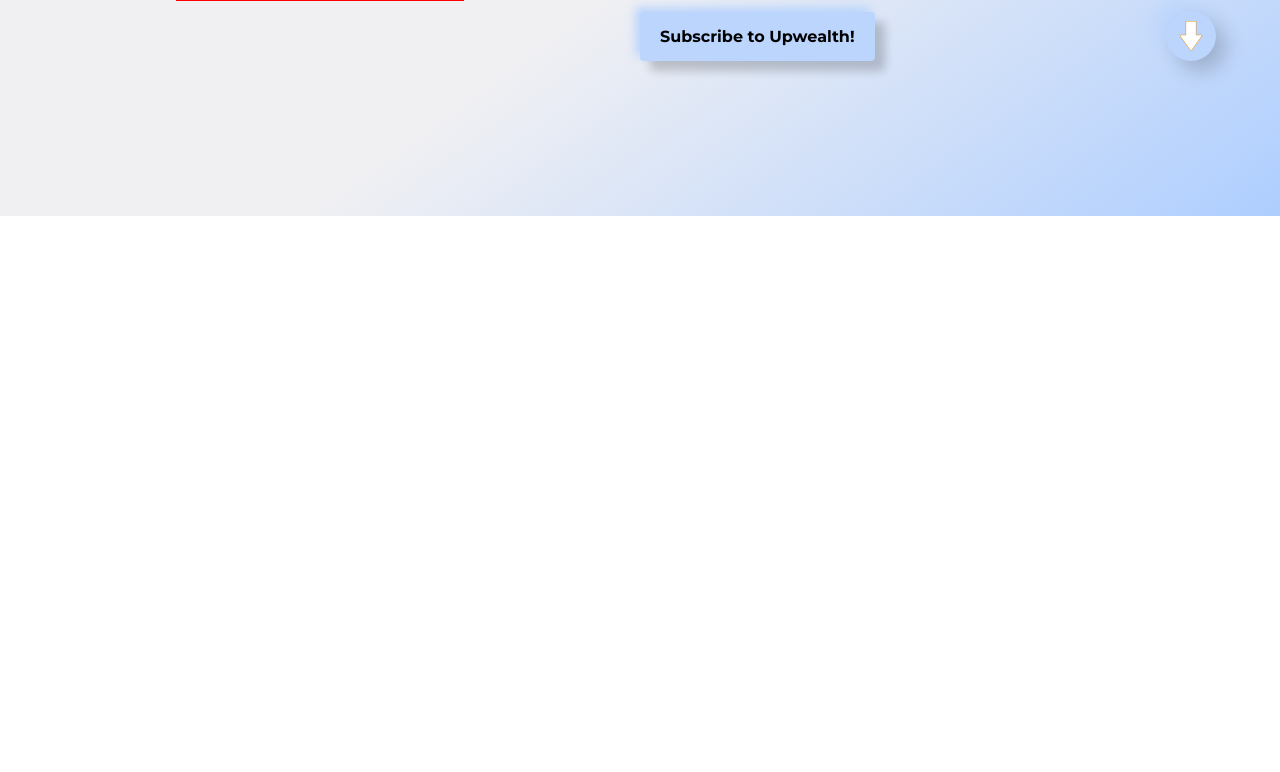
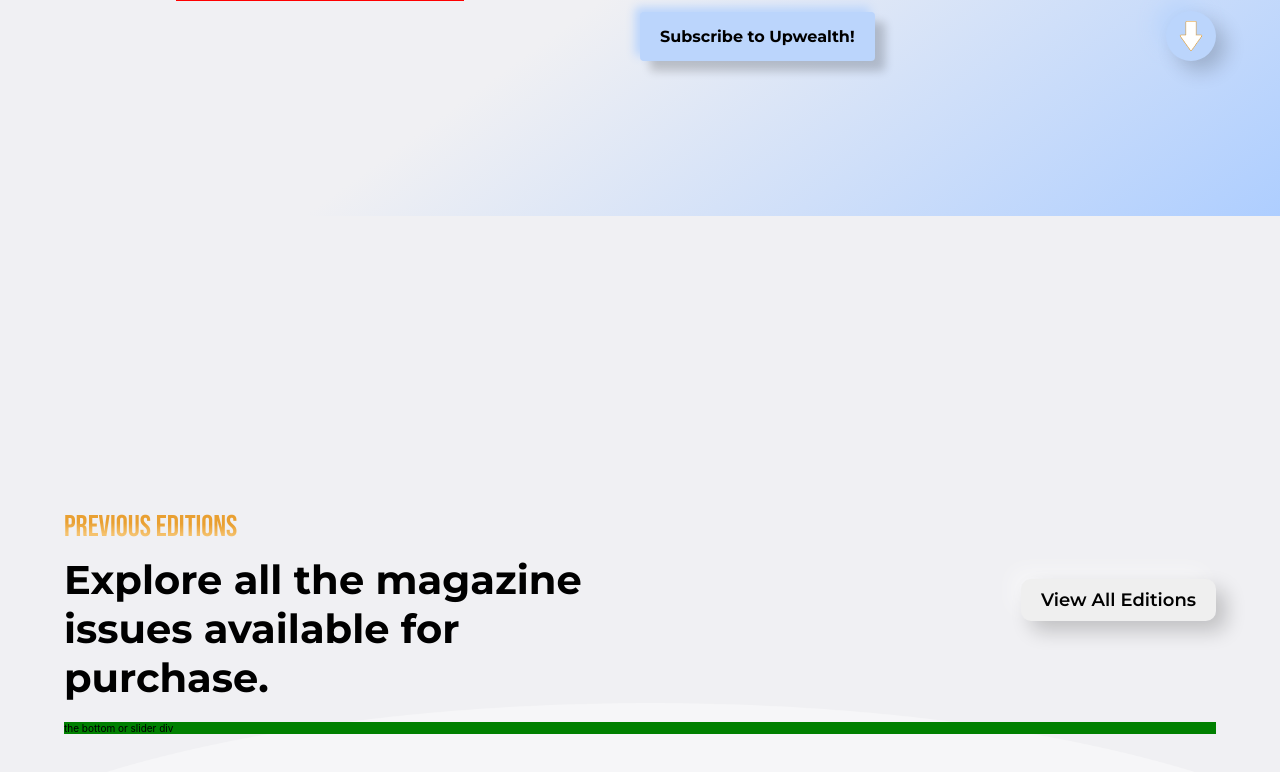
Before and after one commit to SasankaRoy/up-wealth, a React (Create React App) app: page / in a window 1280 px wide. Shown: the part 2194-2966 px from the top of the page. Before the commit the page ends 2410 px from the top, so only its background shows below. Built offline with nearby package versions, Linux system fonts and the light colour scheme.

Commit message:
previous-edition-section front-end

```diff
--- a/src/App.js
+++ b/src/App.js
@@ -4,6 +4,7 @@ import About from "./component/About/About";
 import Hero from "./component/Hero/Hero";
 import Navbar from "./component/Navbar/Navbar";
 import NewRelease from "./component/NewRelease/NewRelease";
+import PreviousEdition from "./component/PreviousEdition/PreviousEdition";
 
 function App() {
   return (
@@ -12,6 +13,7 @@ function App() {
       <Hero />
       <About />
       <NewRelease />
+      <PreviousEdition />
     </div>
   );
 }
--- a/src/component/NewRelease/NewRelease.scss
+++ b/src/component/NewRelease/NewRelease.scss
@@ -87,7 +87,6 @@
         font-size: 3.1rem;
         font-weight: 500;
         font-family: $fontTwo;
-        background: rgb(233, 160, 50);
         background: linear-gradient(
           181deg,
           rgba(233, 160, 50, 1) 50%,
@@ -192,31 +191,31 @@
           font-weight: 700;
           font-family: $fontOne;
           cursor: pointer;
-          box-shadow: 10px 10px 10px rgba(0, 0, 0, 0.19),
-            -5px -5px 10px #BBD5FC;
+          box-shadow: 10px 10px 10px rgba(0, 0, 0, 0.19), -5px -5px 10px #bbd5fc;
           transition: all 1.3s ease-in-out;
           &:hover {
             transition: all 1.3s ease-in-out;
             box-shadow: inset 10px 10px 20px rgba(0, 0, 0, 0.19),
-              inset -5px -5px 10px #BBD5FC;
+              inset -5px -5px 10px #bbd5fc;
           }
         }
         .moveToNewSec__Btn {
           display: flex;
           justify-content: center;
           align-items: center;
-          background-color: #BBD5FC;
+          background-color: #bbd5fc;
           width: 50px;
           height: 50px;
           border-radius: 50%;
           border: none;
           outline: none;
-          box-shadow: 10px 10px 20px rgba(0,0,0,.19), -10px -10px 20px #BBD5FC;
+          box-shadow: 10px 10px 20px rgba(0, 0, 0, 0.19),
+            -10px -10px 20px #bbd5fc;
           transition: all 0.5s ease-in-out;
           cursor: pointer;
           &:hover {
-            box-shadow: inset 10px 10px 20px rgba(0,0,0,.19),
-              inset -10px -10px 20px #BBD5FC;
+            box-shadow: inset 10px 10px 20px rgba(0, 0, 0, 0.19),
+              inset -10px -10px 20px #bbd5fc;
           }
         }
       }
--- /dev/null
+++ b/src/component/PreviousEdition/PreviousEdition.jsx
@@ -0,0 +1,30 @@
+import React from 'react';
+import { motion } from 'framer-motion';
+import './PreviousEdition.scss';
+import PreviousEditionBg from '../../assets/images/previousEditionBg.png';
+
+const PreviousEdition = () => {
+    return (
+        <div className='PreviousEdition__outerWrapper'>
+
+            <motion.img initial={{ opacity: 0, y: 150 }} whileInView={{ opacity: 1, y: 0 }} transition={{ duration: .3, ease: 'backOut', delay: .4 }} className='previousEditionBg' src={PreviousEditionBg} alt='Previous-Edition-background-Image' />
+
+            <motion.div initial={{opacity:0}} whileInView={{opacity:1}} transition={{duration: .8, ease: 'backOut', delay:.5}} className='PreviousEdition__mainWrapper'>
+                <div className='PreviousEdition__topOuterWrapper'>
+                    <div className='PreviousEdition__topDivLeftWrapper'>
+                        <motion.h3 initial={{y:100,opacity:0}} whileInView={{y:0,opacity:1}} transition={{duration:1,ease:'backOut',delay:.5}} className='PreviousEdition__topDivSubtitle'>Previous editions</motion.h3>
+                        <motion.h2 initial={{y:100,opacity:0}} whileInView={{y:0,opacity:1}} transition={{duration:1.5,ease:'backOut',delay:.8}} className='PreviousEdition__topDivTitle'>Explore all the  magazine issues available for purchase.</motion.h2>
+                    </div>
+                    <div className='PreviousEdition__topDivRightWrapper'>
+                        <motion.button initial={{y:100,opacity:0}} whileInView={{y:0,opacity:1}} transition={{duration:.6,ease:'backOut',delay:.1}} className='PreviousEdition__viewAllBtn'>View All Editions</motion.button>
+                    </div>
+                </div>
+                <div className='PreviousEdition__outerBottomWrapper'>
+                    the bottom or slider div
+                </div>
+            </motion.div>
+        </div>
+    )
+}
+
+export default PreviousEdition
--- /dev/null
+++ b/src/component/PreviousEdition/PreviousEdition.scss
@@ -0,0 +1,90 @@
+@import "../../index.scss";
+
+.PreviousEdition__outerWrapper {
+  // background-color:red;
+  background-color: $colorOne;
+  height: 100dvh;
+  position: relative;
+
+  .previousEditionBg {
+    position: absolute;
+    bottom: 0;
+    left: 0;
+    object-fit: contain;
+    object-position: center;
+    width: 100%;
+  }
+
+  .PreviousEdition__mainWrapper {
+    position: relative;
+    width: 100%;
+    height: 100%;
+    display: flex;
+    flex-direction: column;
+    justify-content: center;
+    gap: 20px;
+    top: 0;
+    left: 0;
+
+    .PreviousEdition__topOuterWrapper {
+      width: 90%;
+      margin: 0 auto;
+      display: flex;
+      justify-content: space-between;
+      align-items: center;
+
+      .PreviousEdition__topDivLeftWrapper {
+        flex: 1;
+        .PreviousEdition__topDivSubtitle {
+          color: $colorTwo;
+          font-size: 3rem;
+          font-family: $fontTwo;
+          font-weight: 500;
+          background: linear-gradient(
+            181deg,
+            rgba(233, 160, 50, 1) 50%,
+            rgba(245, 194, 110, 1) 75%
+          );
+          -webkit-text-fill-color: transparent;
+          background-clip: text;
+          margin: 10px 0;
+        }
+        .PreviousEdition__topDivTitle {
+          font-size: 4rem;
+          font-family: $fontOne;
+          font-weight: bold;
+        }
+      }
+      .PreviousEdition__topDivRightWrapper {
+        flex: 1;
+        display: flex;
+        justify-content: flex-end;
+        align-items: center;
+
+        .PreviousEdition__viewAllBtn {
+          padding: 10px 20px;
+          font-size: 1.8rem;
+          font-family: $fontOne;
+          font-weight: 600;
+          border: none;
+          outline: none;
+          border-radius: 10px;
+          cursor: pointer;
+          box-shadow: 10px 10px 20px rgba(0, 0, 0, 0.2),
+            -10px -10px 20px rgba(255, 255, 255, 0.4);
+          transition: all 0.3s ease-in-out;
+
+          &:hover {
+            box-shadow: inset 10px 10px 20px rgba(0, 0, 0, 0.2),
+              inset -10px -10px 20px rgba(255, 255, 255, 0.4);
+          }
+        }
+      }
+    }
+    .PreviousEdition__outerBottomWrapper {
+      width: 90%;
+      margin: 0 auto;
+      background-color: green;
+    }
+  }
+}
```
Also changed, not shown: src/assets/images/previousEditionBg.png (added).
